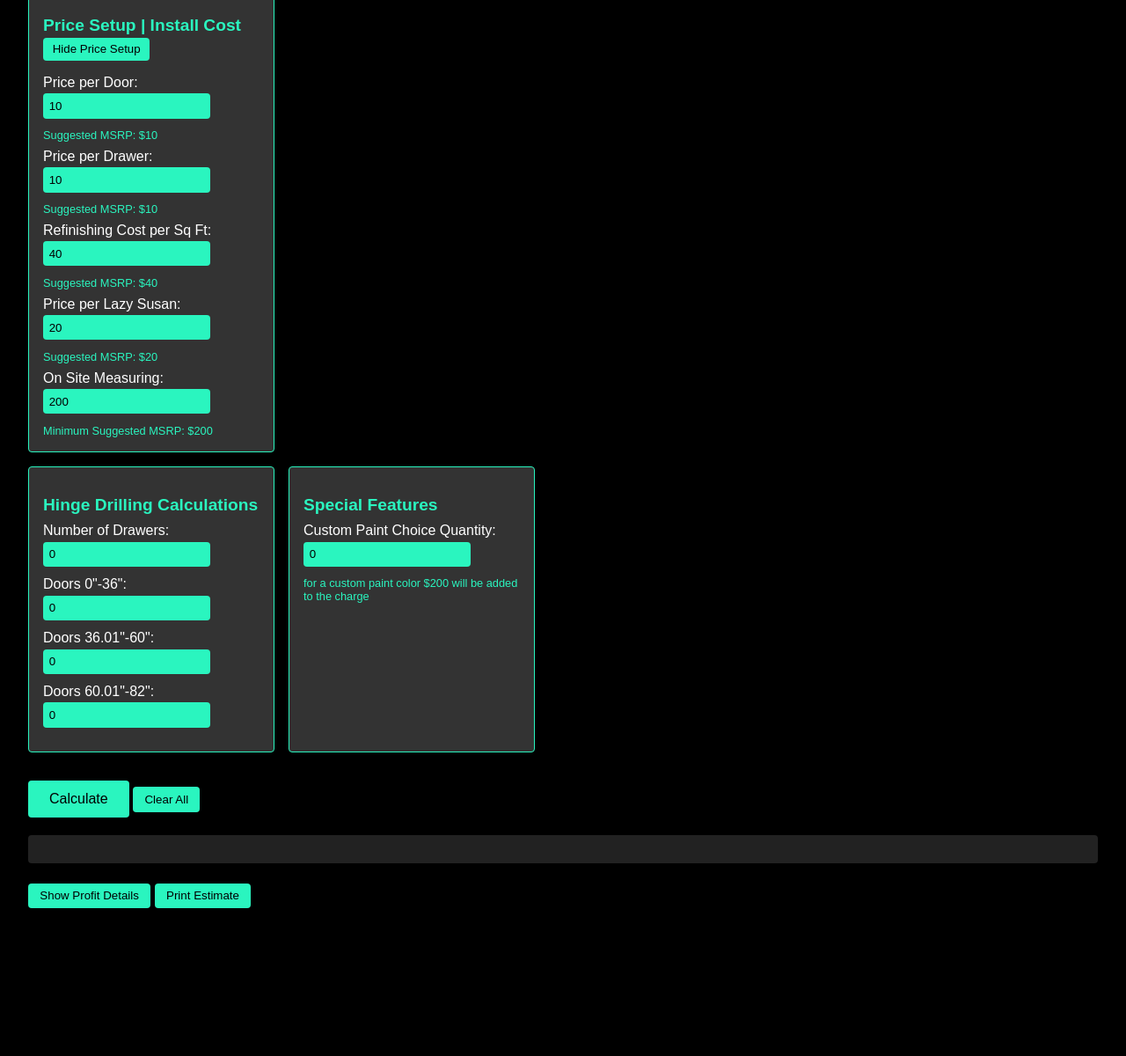
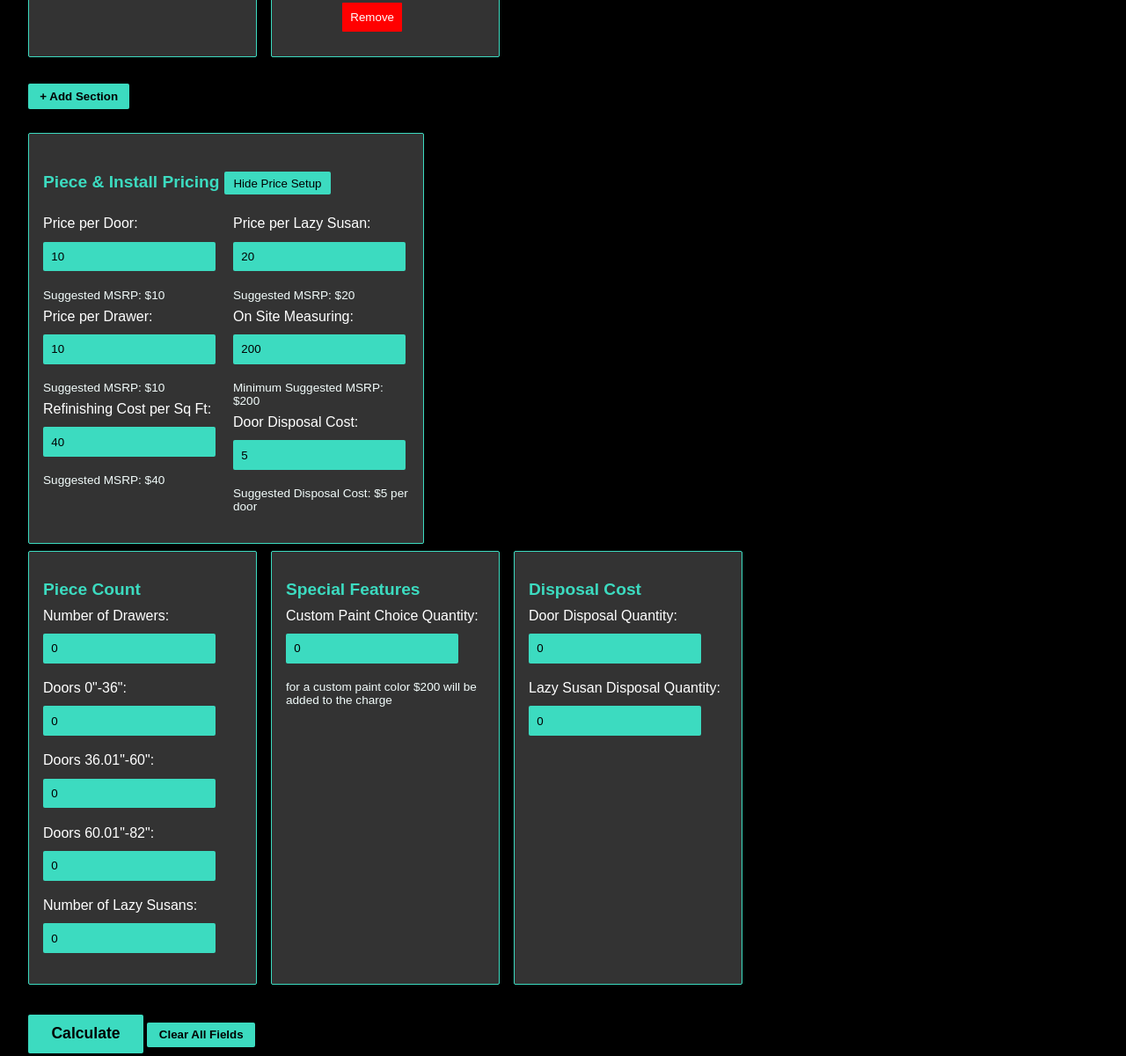
Before and after one commit to facemandog/CalcApp_Master, a website: page Public/index.html in a window 1280 px wide. Shown: the part 1143-2343 px from the top of the page at 88% size. Before the commit the page ends 2210 px from the top, so only its background shows below. Drawn offline with Linux system fonts and the light colour scheme.

Commit message:
V3 Changes
4.10 1pm Thursday
-Added changes from meeting

```diff
--- a/Public/index.html
+++ b/Public/index.html
@@ -18,7 +18,7 @@
     }
     header h1 {
       margin: 0;
-      color: #2af5bf;
+      color: #3CDBC0;
       font-size: 2em;
     }
     header img {
@@ -28,7 +28,7 @@
     #instructions {
       background-color: #222;
       padding: 1em;
-      border-radius: 4px;
+      border-radius: 2px;
       margin-bottom: 1em;
     }
     #instructions strong {
@@ -45,25 +45,25 @@
     #exampleImage img {
       max-width: 90%;
       height: auto;
-      border: 2px solid #2af5bf;
-      border-radius: 4px;
+      border: 2px solid #3CDBC0;
+      border-radius: 2px;
     }
     /* Price Setup Section (collapsible) */
     #priceSetupContainer {
       background-color: #333;
-      border: 1px solid #2af5bf;
+      border: 1px solid #3CDBC0;
       padding: 1em;
-      border-radius: 4px;
-      width: 280px;
+      border-radius: 2px;
+      width: 450px;
       box-sizing: border-box;
-      margin-bottom: 1em;
+      margin-bottom: 0.5em;
     }
     #togglePriceSetupBtn {
       margin-bottom: 0.5em;
       padding: 0.4em 0.8em;
-      background-color: #2af5bf;
+      background-color: #3CDBC0;
       border: none;
-      border-radius: 4px;
+      border-radius: 2px;
       cursor: pointer;
       color: black;
     }
@@ -73,7 +73,7 @@
     }
     /* Form elements */
     h2 {
-      color: #2af5bf;
+      color: #3CDBC0;
       font-size: 1.2em;
       margin-bottom: 0.5em;
     }
@@ -82,11 +82,11 @@
       margin: 0.5em 0;
     }
     input, select, button {
-      background-color: #2af5bf;
+      background-color: #3CDBC0;
       border: none;
-      padding: 0.5em;
-      margin: 0.25em 0;
-      border-radius: 4px;
+      padding: 0.7em;
+      margin: 0.85em 0;
+      border-radius: 2px;
       color: black;
     }
     button:hover, input:hover, select:hover {
@@ -104,10 +104,10 @@
     }
     .part, .section {
       background-color: #333;
-      border: 1px solid #2af5bf;
+      border: 1px solid #3CDBC0;
       padding: 1em;
-      border-radius: 4px;
-      width: 280px;
+      border-radius: 2px;
+      width: 260px;
       box-sizing: border-box;
       position: relative;
     }
@@ -117,7 +117,7 @@
       top: 5px;
       right: 5px;
       font-weight: bold;
-      color: #2af5bf;
+      color: #3CDBC0;
     }
     #roughEstimateContainer {
       margin-bottom: 1em;
@@ -125,43 +125,47 @@
     #sectionsContainer .section {
       margin-bottom: 0.5em;
     }
-    /* Other Parts styling */
-    .part {
-      /* No changes needed here */
+    /* New Disposal Cost Part (quantities only) */
+    .part#disposalCost {
+      background-color: #333;
+      border: 1px solid #3CDBC0;
+      padding: 1em;
+      border-radius: 2px;
+      width: 260px;
+      box-sizing: border-box;
     }
-    /* Removed Total Measuring Costs section */
-
     /* Clear All Button styling */
     #clearAllBtn {
-      background-color: #2af5bf;
+      background-color: #3CDBC0;
       color: black;
       padding: 0.5em 1em;
-      border-radius: 4px;
+      border-radius: 2px;
       cursor: pointer;
       margin-top: 1em;
+      font-weight: bold;
     }
-
     /* Buttons */
     #addSectionBtn, #calculateBtn {
-      background-color: #2af5bf;
+      background-color: #3CDBC0;
       color: black;
       padding: 0.5em 1em;
       cursor: pointer;
-      border-radius: 4px;
+      border-radius: 2px;
       margin-top: 0.5em;
+      font-weight: bold;
     }
     #calculateBtn {
-      padding: 0.75em 1.5em;
-      font-size: 1em;
+      padding: 0.65em 1.5em;
+      font-size: 1.1em;
       margin-top: 1em;
     }
     /* Results display */
     #results {
       margin-top: 1em;
       background-color: #222;
-      color: #2af5bf;
+      color: #3CDBC0;
       padding: 1em;
-      border-radius: 4px;
+      border-radius: 2px;
     }
     .results-container {
       display: flex;
@@ -182,9 +186,9 @@
     button#toggleProfit, button#printEstimate {
       padding: 0.5em 1em;
       margin: 0.5em 0.5em 0 0;
-      border-radius: 4px;
+      border-radius: 2px;
       cursor: pointer;
-      background-color: #2af5bf;
+      background-color: #3CDBC0;
       border: none;
       color: black;
     }
@@ -198,8 +202,8 @@
     }
     small {
       display: block;
-      font-size: 0.8em;
-      color: #2af5bf;
+      font-size: 0.85em;
+      color: #F2FCFB;
       margin-top: 0.25em;
     }
   </style>
@@ -217,7 +221,7 @@
       <li>Measure the Height and Width of each section and enter these dimensions along with the Style and desired finish into "Measurements &amp; Styles".</li>
       <li>In the "Hinge Count" section, enter the total number of doors of each size range to determine the number of hinges required.</li>
       <li>In "Special Features", enter a 1 for each custom paint color desired.</li>
-      <li>In "Price Setup", input your pricing values for: Price per Door, Price per Drawer, Refinishing Cost per Sq Ft, Price per Lazy Susan, and your On Site Measuring charge.</li>
+      <li>In "Price Setup", input your pricing values for: Price per Door, Price per Drawer, Refinishing Cost per Sq Ft, Price per Lazy Susan, your On Site Measuring charge, and your Door Disposal Cost.</li>
       <li>Then press "Calculate" to get your estimated price.</li>
     </ol>
   </div>
@@ -240,10 +244,13 @@
     <!-- Price Setup Section (collapsible) -->
     <div id="priceSetupContainer">
       <h2>
-        Price Setup | Install Cost
+        Piece & Install Pricing
         <button type="button" id="togglePriceSetupBtn">Hide Price Setup</button>
       </h2>
       <div id="priceSetupContent">
+        <!-- Left Column of Price Setup -->
+        <div style="display: flex; gap: 1em;">
+          <div style="flex: 1;">
             <label>
               Price per Door:
               <input type="number" name="pricePerDoor" value="10" step="0.1" required />
@@ -259,6 +266,9 @@
               <input type="number" name="refinishingCostPerSqFt" value="40" step="0.1" required />
             </label>
             <small>Suggested MSRP: $40</small>
+          </div>
+          <!-- Right Column of Price Setup -->
+          <div style="flex: 1;">
             <label>
               Price per Lazy Susan:
               <input type="number" name="pricePerLazySusan" value="20" step="0.1" required />
@@ -269,14 +279,22 @@
               <input type="number" name="onSiteMeasuring" value="200" step="0.1" required />
             </label>
             <small>Minimum Suggested MSRP: $200</small>
+            <label>
+              Door Disposal Cost:
+              <input type="number" name="doorDisposalCost" value="5" step="0.1" required />
+            </label>
+            <small>Suggested Disposal Cost: $5 per door</small>
+          </div>
+        </div>
+        <br>
       </div>
     </div>
 
     <!-- Other Parts arranged in a horizontal flex row -->
     <div class="flex-row" id="otherPartsContainer">
-      <!-- Hinge Drilling Calculations -->
+      <!-- Rename "Hinge Drilling Calculations" to "Piece Count" and include Lazy Susan field -->
       <div class="part" id="hingeDrilling">
-        <h2>Hinge Drilling Calculations</h2>
+        <h2>Piece Count</h2>
         <label>
           Number of Drawers:
           <input type="number" name="numDrawers" value="0" min="0" />
@@ -293,12 +311,16 @@
           Doors 60.01"-82":
           <input type="number" name="doors_60_82" value="0" min="0" />
         </label>
+        <!-- New field for Lazy Susans in Piece Count -->
+        <label>
+          Number of Lazy Susans:
+          <input type="number" name="lazySusanQty" value="0" min="0" />
+        </label>
       </div>
 
       <!-- Special Features -->
       <div class="part" id="specialFeatures">
         <h2>Special Features</h2>
-        <!-- Removed Lazy Susan Quantity -->
         <label>
           Custom Paint Choice Quantity:
           <input type="number" name="customPaintQty" value="0" min="0" />
@@ -306,12 +328,23 @@
         <small>for a custom paint color $200 will be added to the charge</small>
       </div>
 
-      <!-- (Removed Total Measuring Costs Section) -->
+      <!-- Disposal Cost Part (for quantities) -->
+      <div class="part" id="disposalCost">
+        <h2>Disposal Cost</h2>
+        <label>
+          Door Disposal Quantity:
+          <input type="number" name="doorDisposalQty" value="0" min="0" />
+        </label>
+        <label>
+          Lazy Susan Disposal Quantity:
+          <input type="number" name="lazySusanDisposalQty" value="0" min="0" />
+        </label>
+      </div>
     </div>
 
     <!-- Calculate and Clear All Buttons -->
     <button type="submit" id="calculateBtn">Calculate</button>
-    <button type="button" id="clearAllBtn">Clear All</button>
+    <button type="button" id="clearAllBtn">Clear All Fields</button>
   </form>
 
   <!-- Results Section -->
@@ -319,7 +352,6 @@
 
   <!-- Toggle and Print Buttons (outside the form) -->
   <div style="margin-top: 1em;">
-    <button id="toggleProfitBtn" style="padding:0.5em 1em;">Show Profit Details</button>
     <button id="printEstimate" style="padding:0.5em 1em;">Print Estimate</button>
   </div>
 
--- a/Public/script.js
+++ b/Public/script.js
@@ -107,8 +107,9 @@ function createRoughEstimateSection(index) {
     removeBtn.textContent = 'Remove';
     removeBtn.style.backgroundColor = 'red';
     removeBtn.style.color = 'white';
-    removeBtn.style.borderRadius = '4px';
+    removeBtn.style.borderRadius = '1px';
     removeBtn.style.marginTop = '0.5em';
+    removeBtn.style.marginLeft = '4.8em';
     removeBtn.addEventListener('click', () => {
       sectionDiv.remove();
       updateSectionIndices();
@@ -175,7 +176,7 @@ document.addEventListener('DOMContentLoaded', () => {
     });
     globalTotalSqFt = totalSqFt;
 
-    // Compute Total Doors from Hinge Drilling inputs.
+    // Compute Total Doors from Piece Count inputs.
     const doors0 = parseInt(document.querySelector('input[name="doors_0_36"]').value) || 0;
     const doors36 = parseInt(document.querySelector('input[name="doors_36_60"]').value) || 0;
     const doors60 = parseInt(document.querySelector('input[name="doors_60_82"]').value) || 0;
@@ -192,7 +193,7 @@ document.addEventListener('DOMContentLoaded', () => {
     // Compute installation details.
     globalDoorInstallCost = globalTotalDoors * pricePerDoor;
     globalDrawerInstallCost = globalTotalDrawers * pricePerDrawer;
-    const lazySusanQty = 0; // Since Lazy Susan field is removed.
+    const lazySusanQty = parseInt(document.querySelector('input[name="lazySusanQty"]').value) || 0;
     globalLazySusanInstallCost = lazySusanQty * pricePerLazySusan;
   };
 
@@ -217,7 +218,7 @@ document.addEventListener('DOMContentLoaded', () => {
     // Reinitialize dynamic sections.
     initializeSections();
 
-    // Set default values for Hinge Drilling and Special Features
+    // Set default values for Piece Count and Special Features.
     document.querySelector('input[name="numDrawers"]').value = "0";
     document.querySelector('input[name="doors_0_36"]').value = "0";
     document.querySelector('input[name="doors_36_60"]').value = "0";
@@ -234,7 +235,7 @@ document.addEventListener('DOMContentLoaded', () => {
     updateTotals();
   });
 
-  // On form submit, gather data and build the payload.
+  // On form submit, build the payload and send it.
   calcForm.addEventListener('submit', async (e) => {
     e.preventDefault();
     const sections = [];
@@ -257,23 +258,27 @@ document.addEventListener('DOMContentLoaded', () => {
         doors_0_36: parseInt(formData.get('doors_0_36')) || 0,
         doors_36_60: parseInt(formData.get('doors_36_60')) || 0,
         doors_60_82: parseInt(formData.get('doors_60_82')) || 0,
+        lazySusanQty: parseInt(formData.get('lazySusanQty')) || 0,
         totalDoors: globalTotalDoors
       },
       part3: {
-        // Lazy Susan field is removed.
         customPaintQty: parseInt(formData.get('customPaintQty')) || 0
       },
       part5: {
-        totalSqFt: globalTotalSqFt,
-        // On Site Measuring is now part of Price Setup; we'll get it from there.
+        totalSqFt: globalTotalSqFt
       },
       priceSetup: {
         pricePerDoor: parseFloat(formData.get('pricePerDoor')) || 0,
         pricePerDrawer: parseFloat(formData.get('pricePerDrawer')) || 0,
         refinishingCostPerSqFt: parseFloat(formData.get('refinishingCostPerSqFt')) || 0,
         pricePerLazySusan: parseFloat(formData.get('pricePerLazySusan')) || 0,
-        // On Site Measuring is included here.
-        onSiteMeasuring: parseFloat(formData.get('onSiteMeasuring')) || 0
+        onSiteMeasuring: parseFloat(formData.get('onSiteMeasuring')) || 0,
+        doorDisposalCost: parseFloat(formData.get('doorDisposalCost')) || 0
+      },
+      // The disposal quantities come from the Disposal Cost part.
+      disposal: {
+        doorDisposalQty: parseInt(formData.get('doorDisposalQty')) || 0,
+        lazySusanDisposalQty: parseInt(formData.get('lazySusanDisposalQty')) || 0
       }
     };
 
@@ -302,8 +307,8 @@ document.addEventListener('DOMContentLoaded', () => {
     let allSectionsCost = (typeof resultData.doorCostTotal === 'number' && !isNaN(resultData.doorCostTotal))
       ? resultData.doorCostTotal
       : 0;
-    let installerCost = (typeof resultData.installerCost === 'number' && !isNaN(resultData.installerCost))
-      ? resultData.installerCost
+    let costToInstaller = (typeof resultData.costToInstaller === 'number' && !isNaN(resultData.costToInstaller))
+      ? resultData.costToInstaller
       : 0;
     let profitMargin = (typeof resultData.profitMargin === 'number' && !isNaN(resultData.profitMargin))
       ? resultData.profitMargin
@@ -334,10 +339,10 @@ document.addEventListener('DOMContentLoaded', () => {
     htmlRight += `<p><strong>Drawer Install Cost:</strong> $${globalDrawerInstallCost.toFixed(2)}</p>`;
     htmlRight += `<p><strong>Lazy Susan Install Cost:</strong> $${globalLazySusanInstallCost.toFixed(2)}</p>`;
     htmlRight += `<p><strong>Total Sq Ft:</strong> ${globalTotalSqFt.toFixed(2)}</p>`;
-    htmlRight += `<p><strong>Installer Cost:</strong> $${installerCost.toFixed(2)}</p>`;
+    htmlRight += `<p style="margin-top:20px;"><strong>Hinge Count:</strong> ${resultData.hingeCount}</p>`;
+    htmlRight += `<p><strong>Cost To Installer:</strong> $${costToInstaller.toFixed(2)}</p>`;
     htmlRight += `<p><strong>Profit Margin:</strong> $${profitMargin.toFixed(2)}</p>`;
-    // New hinge count field:
-    htmlRight += `<p><strong>Hinge Count:</strong> ${resultData.hingeCount}</p>`;
+    htmlRight += `<p><strong>Disposal Cost:</strong> $${resultData.disposalCost.toFixed(2)}</p>`;
 
     let finalHtml = `<div class="results-container">`;
     finalHtml += `<div class="results-left">${htmlLeft}</div>`;
@@ -363,12 +368,8 @@ document.addEventListener('DOMContentLoaded', () => {
       }
     });
 
-    // Toggle Profit Details is part of the Installation Details block;
-    // if you want a separate toggle, adjust accordingly.
+    // Toggle Profit Details button (if needed).
     document.getElementById('toggleProfitBtn').addEventListener('click', () => {
-      // In this implementation profit details are included in the installation details,
-      // so you may choose to merge these toggles if desired.
-      // For now, this button will simply alert the user.
       alert("Profit Details are included in the Installation Details section.");
     });
 
```
Also changed, not shown: calculation.js (+54 -29 lines), 1 other file. Lines whose indentation alone changed are shown as unchanged.
